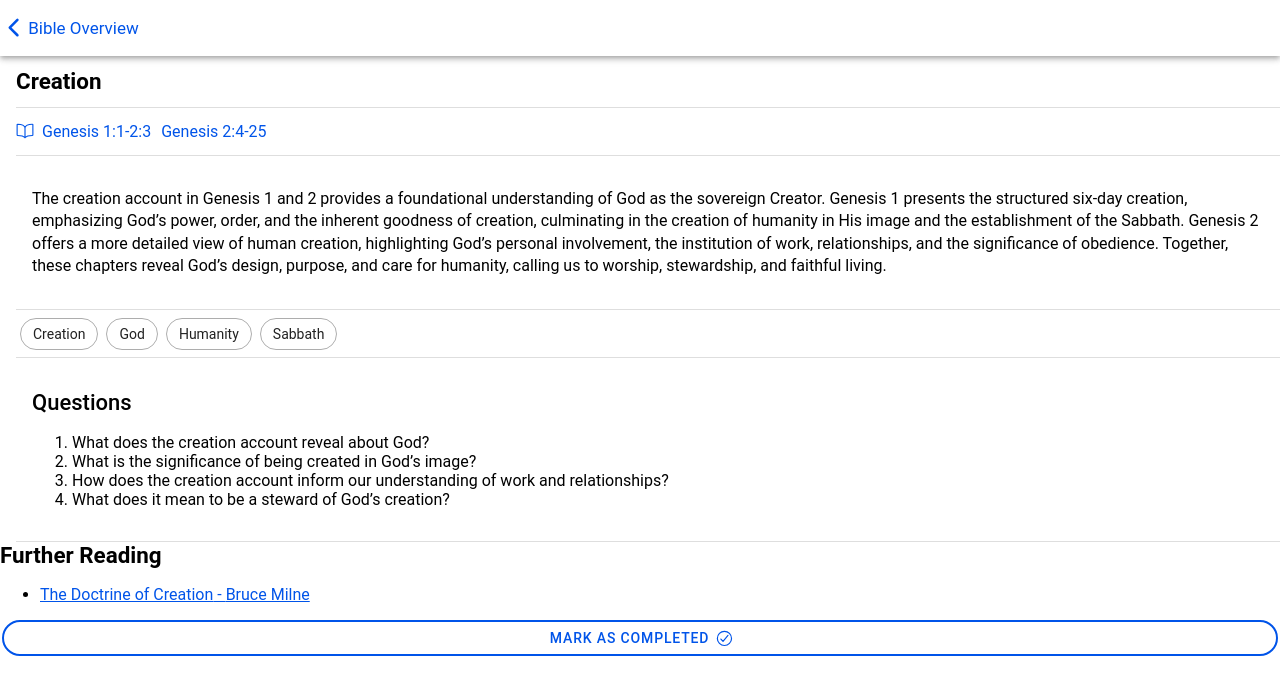
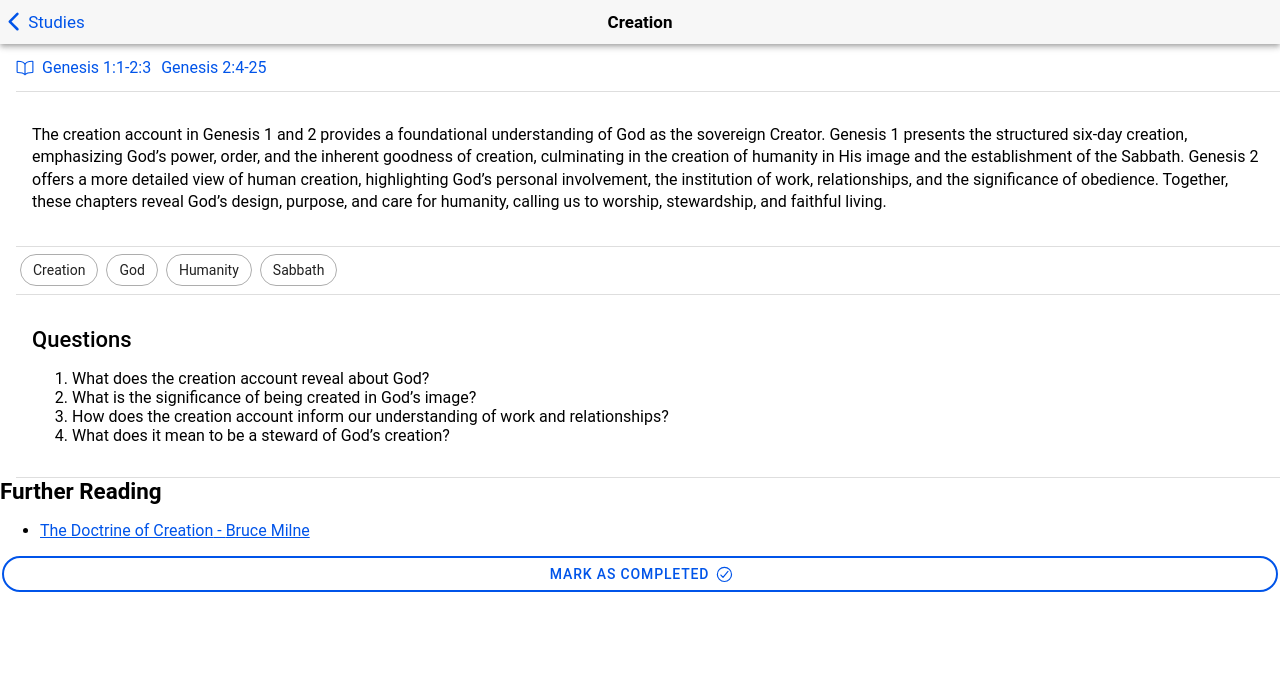
Before and after one commit to ChristChurchMayfair/bible-overview, a React (Vite) app: page /study/1 in a window 1280 px wide. Shown: the top 694 px of the page. Built offline with nearby package versions, Linux system fonts and the light colour scheme.

Commit message:
Improve study titling
Stick it to the top

```diff
--- a/src/pages/ViewStudy.tsx
+++ b/src/pages/ViewStudy.tsx
@@ -10,11 +10,16 @@ import {
   IonLabel,
   IonPage,
   IonText,
+  IonTitle,
   IonToolbar,
   useIonViewWillEnter,
 } from "@ionic/react";
 import { useState } from "react";
-import { bookOutline, checkmarkCircleOutline } from "ionicons/icons";
+import {
+  bookOutline,
+  checkmarkCircleOutline,
+  helpOutline,
+} from "ionicons/icons";
 import { useParams } from "react-router";
 import { Study, getStudy } from "../data/studies";
 import "./ViewStudy.css";
@@ -34,25 +39,26 @@ function ViewStudy() {
   return (
     <IonPage id="view-study-page">
       <IonHeader collapse="fade">
-        <IonToolbar>
-          <IonButtons slot="start">
+        <IonToolbar mode="ios">
+          <IonButtons slot="start" >
             <IonBackButton
               mode="ios"
-              text="Bible Overview"
+              text="Studies"
               defaultHref="/home"
             ></IonBackButton>
           </IonButtons>
+          <IonTitle>{study?.title}</IonTitle>
         </IonToolbar>
       </IonHeader>
 
       <IonContent fullscreen>
         {study ? (
           <>
-            <IonItem>
-              <IonLabel className="ion-text-wrap">
-                <h1>{study.title}</h1>
-              </IonLabel>
-            </IonItem>
+            <IonHeader collapse="condense">
+              <IonToolbar>
+                <IonTitle>{study.title}</IonTitle>
+              </IonToolbar>
+            </IonHeader>
             <IonItem>
               <IonIcon
                 aria-hidden="true"
```
Lines whose indentation alone changed are shown as unchanged.
